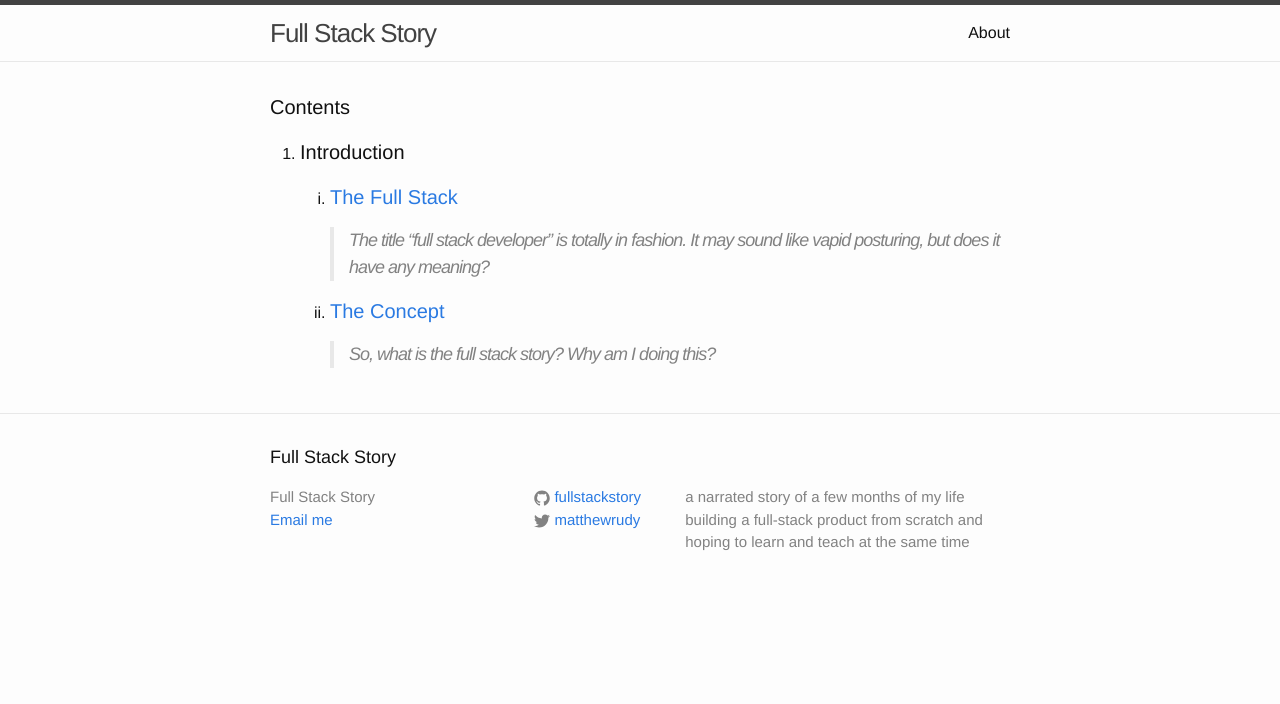
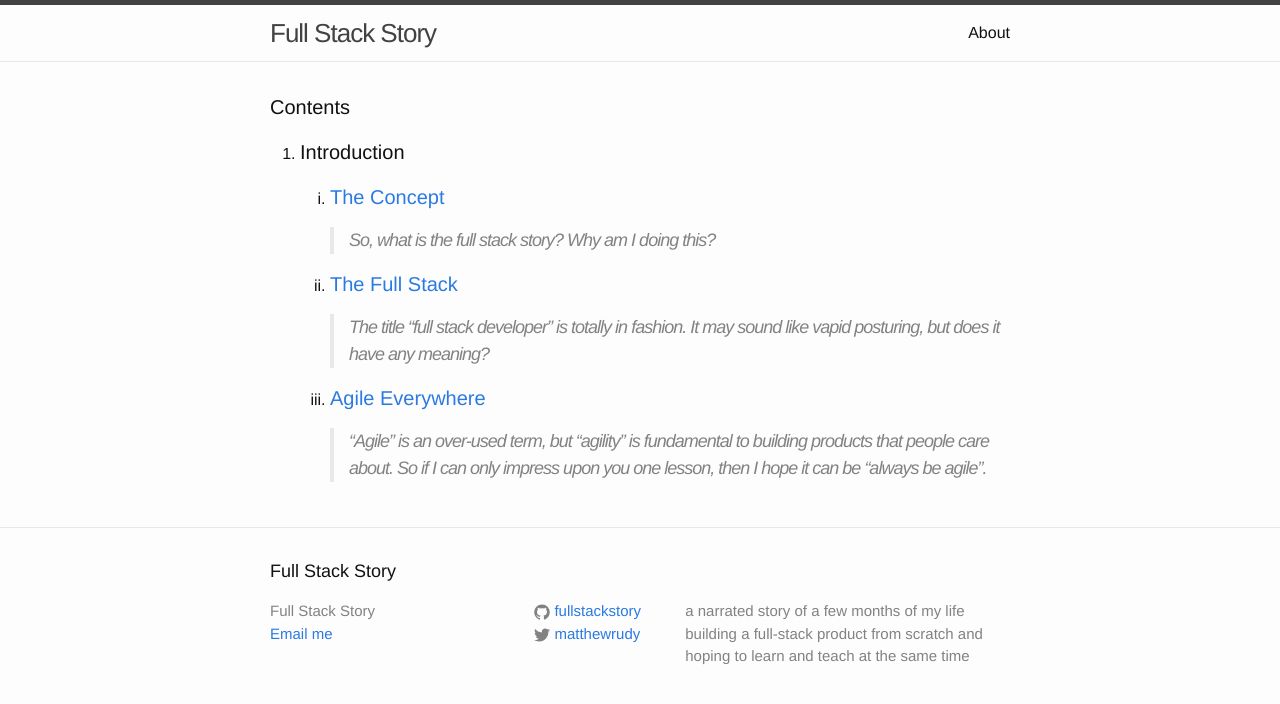
Before and after one commit to fullstackstory/fullstackstory.github.io, a Jekyll site: the page built from index.html, in a window 1280 px wide. Shown: the top 704 px of the page. Built offline with Jekyll 4.4.1, drawn with Linux system fonts in a browser that asks for light colours.

Commit message:
a single category makes things easier

```diff
--- a/_layouts/post.html
+++ b/_layouts/post.html
@@ -4,7 +4,7 @@
 <div class="post">
 
   <header class="post-header">
-    <h1 class="post-title">{{ page.title }}</h1>
+    <h1 class="post-title">{{page.category | capitalize }}: {{ page.title }}</h1>
     <p class="post-meta">{{ page.date | date: "%b %-d, %Y" }}{% if page.author %} • {{ page.author }}{% endif %}{% if page.meta %} • {{ page.meta }}{% endif %}</p>
   </header>
 
--- a/_posts/introduction/2014-10-20-i-the-concept.markdown
+++ b/_posts/0-introduction/2014-10-20-i-the-concept.markdown
@@ -1,7 +1,8 @@
 ---
 layout: post
 title:  "The Concept"
-categories: "introduction"
+category: "introduction"
+tags: "WIP"
 ---
 
 So, what is the full stack story? Why am I doing this?
--- a/_posts/introduction/2014-10-21-ii-the-full-stack.markdown
+++ b/_posts/0-introduction/2014-10-21-ii-the-full-stack.markdown
@@ -1,7 +1,8 @@
 ---
 layout: post
 title:  "The Full Stack"
-categories: "introduction"
+category: "introduction"
+tags: "WIP"
 ---
 
 The title "full stack developer" is totally in fashion. It may sound like vapid posturing, but does it have any meaning?
--- /dev/null
+++ b/_posts/0-introduction/2014-10-21-iii-agile-everywhere.markdown
@@ -0,0 +1,8 @@
+---
+layout: post
+title:  "Agile Everywhere"
+category: "introduction"
+tags: "WIP"
+---
+
+"Agile" is an over-used term, but "agility" is fundamental to building products that people care about. So if I can only impress upon you one lesson, then I hope it can be "always be agile".
--- a/index.html
+++ b/index.html
@@ -14,7 +14,7 @@
         </h2>
 
         <ol class="post-list">
-          {% for post in category[1] %}
+          {% for post in category[1] reversed %}
             <li>
               <!-- <span class="post-meta">{{ post.date | date: "%b %-d, %Y" }}</span>
  -->
```
